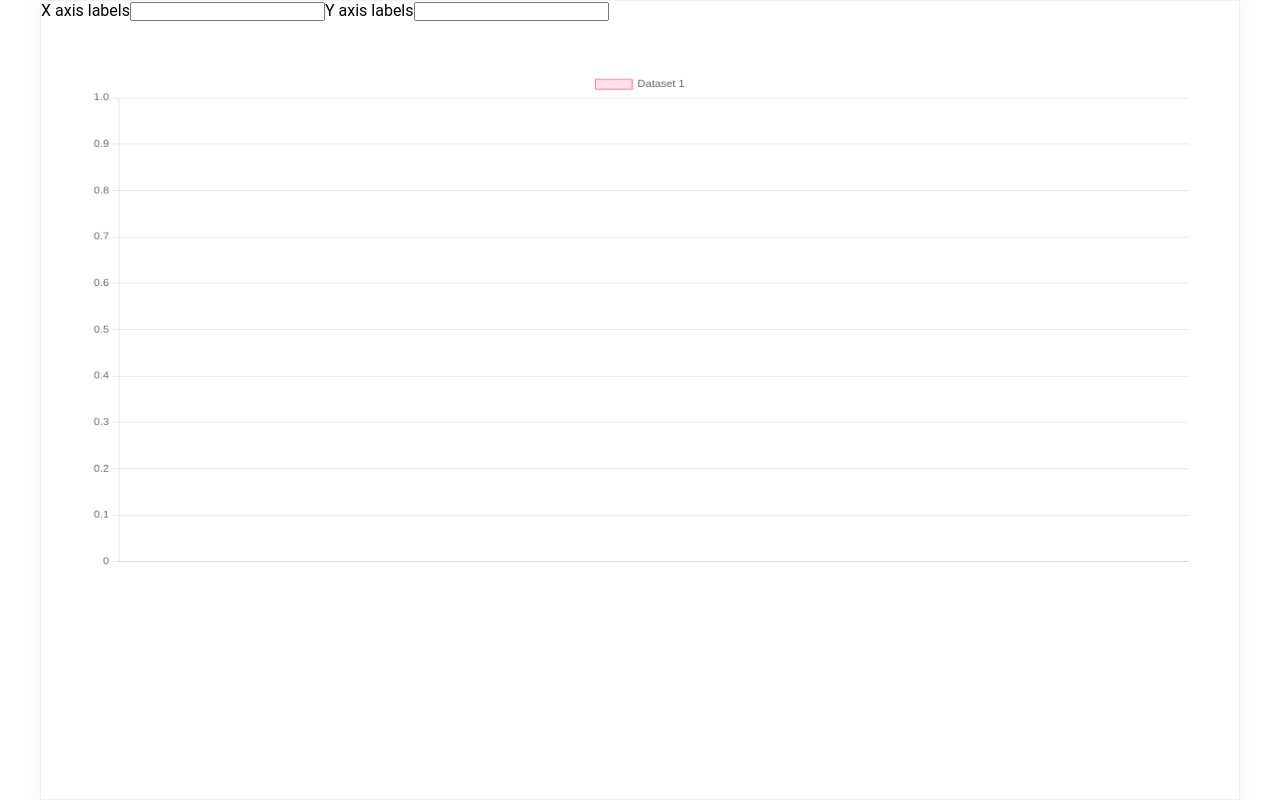
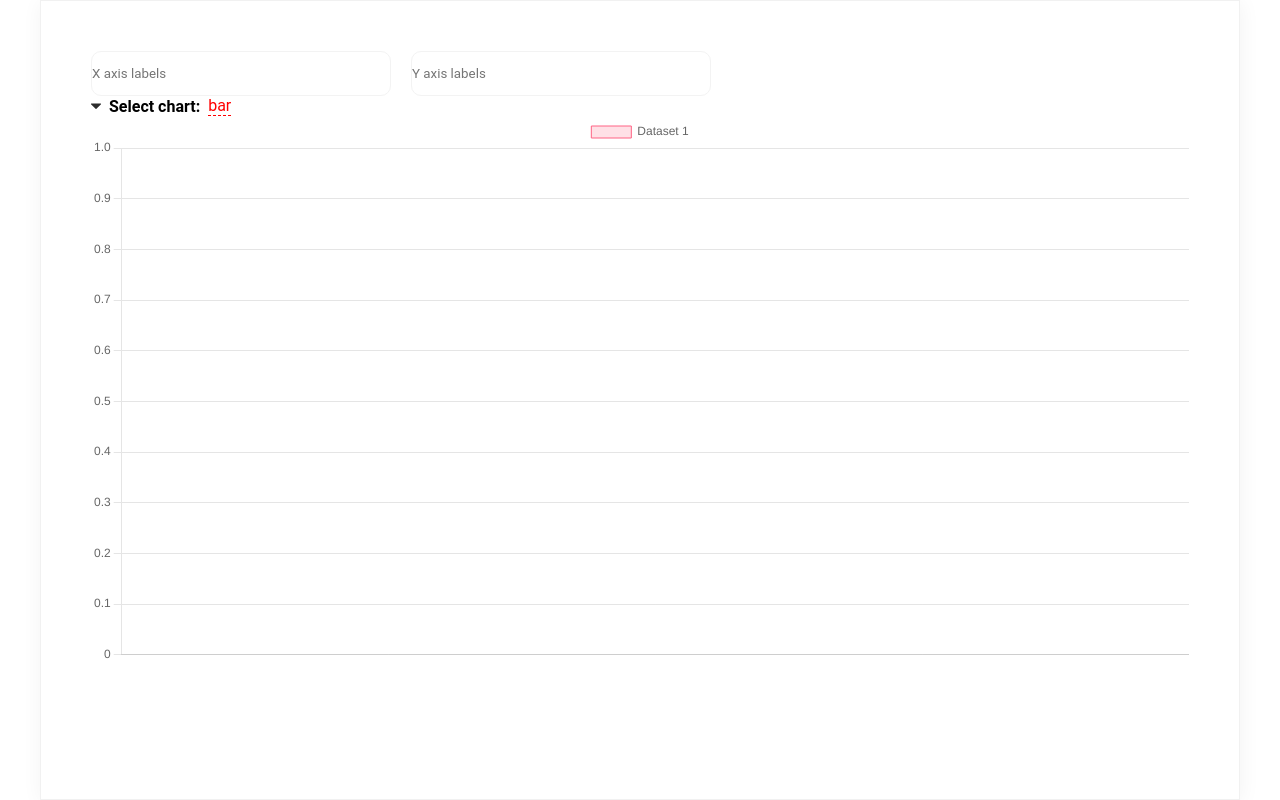
Before and after one commit to GrigoriyShkarta/react-cahrts, a React (Create React App) app: page / in a window 1280 px wide. Built offline with nearby package versions, Linux system fonts and the light colour scheme.

Commit message:
криво но работает

```diff
--- a/src/App.js
+++ b/src/App.js
@@ -1,4 +1,5 @@
 import Chart from "./components/Chart/Chart";
+
 
 function App() {
 
--- a/src/components/Chart/Chart.js
+++ b/src/components/Chart/Chart.js
@@ -1,41 +1,25 @@
 import {useState} from "react";
 
-import {Chart as ChartJS,
-        CategoryScale,
-        LinearScale,
-        BarElement,
-        ArcElement,
-        Title,
-        Tooltip,
-        Legend,
-        PointElement,
-        LineElement,} from 'chart.js';
-import {Bar, Pie, Line} from 'react-chartjs-2';
+import {Chart as ChartJS, CategoryScale, LinearScale, BarElement, ArcElement, Title, Tooltip, Legend,
+        PointElement, LineElement,} from 'chart.js';
+import {Bar, Line, Pie} from 'react-chartjs-2';
 
 import ChartsPopup from "../ChartsPopup/ChartsPopup";
+import InputsCharts from "../InputsCharts/InputsCharts";
 
 import './Chart.scss'
-import InputsCharts from "../InputsCharts/InputsCharts";
 
 
-ChartJS.register(
-    CategoryScale,
-    LinearScale,
-    PointElement,
-    LineElement,
-    BarElement,
-    ArcElement,
-    Title,
-    Tooltip,
-    Legend
-);
+ChartJS.register(CategoryScale, LinearScale, PointElement, LineElement, BarElement, ArcElement, Title,
+    Tooltip, Legend);
 
 
 const Chart = () => {
     const [labels, setLabels] = useState([]);
     const [numbers, setNumbers] = useState([]);
+    const [chart, setChart] = useState(0)
 
-    const items = ['bar', 'line', 'doughnut']
+    const items = ['bar', 'line', 'pie']
 
     const updateDataX = (value) => {
         setLabels(value)
@@ -43,6 +27,10 @@ const Chart = () => {
 
     const updateDataY = (value) => {
         setNumbers(value)
+    }
+
+    const toggleChart = (index) => {
+        setChart(index)
     }
 
     const options = {
@@ -85,8 +73,10 @@ const Chart = () => {
     return (
         <div className="container">
             <InputsCharts updateDataX={updateDataX} updateDataY={updateDataY}/>
-            {/*<ChartsPopup items={items}/>*/}
-            <Bar options={options} data={data}/>
+            <ChartsPopup items={items} toggleChart={toggleChart}/>
+            {chart === 0 ? <Bar options={options} data={data}/> : null}
+            {chart === 1 ? <Line options={options} data={data}/> : null}
+            {chart === 2 ? <Pie options={options} data={data}/> : null}
         </div>
     );
 };
--- a/src/components/Chart/Chart.scss
+++ b/src/components/Chart/Chart.scss
@@ -7,8 +7,9 @@
   transform: translate(-50%, -50%);
   box-shadow: 1px 2px 20px #f3f3f3;
   border: 1px solid #F1F1F1;
+  padding: 50px;
 
   canvas {
-    padding: 50px;
+
   }
 }
--- a/src/components/ChartsPopup/ChartsPopup.jsx
+++ b/src/components/ChartsPopup/ChartsPopup.jsx
@@ -2,32 +2,33 @@ import {useEffect, useRef, useState} from "react";
 
 import './ChartsPopup.scss'
 
-const ChartsPopup = ({items}) => {
+const ChartsPopup = ({items, toggleChart}) => {
     const [visiblePopup, setVisiblePopup] = useState(false);
     const [activeItem, setActiveItem] = useState(0);
 
     useEffect(() => {
-        document.body.addEventListener('click', handleOutsideClick)
-    }, [visiblePopup])
+        document.body.addEventListener('click', handleOutsideClick);
+    }, [visiblePopup]);
 
     const chartRef = useRef();
 
-
-    const activeLabel = items[0]
+    const activeLabel = items[activeItem];
 
     const handleOutsideClick = (e) => {
         if (!e.path.includes(chartRef.current)) {
-            setVisiblePopup(false)
+            setVisiblePopup(false);
         }
-    }
+    };
 
     const toggleVisiblePopup = () => {
         setVisiblePopup(!visiblePopup);
     };
 
     const onSelectItem = (index) => {
-        setActiveItem(index)
-    }
+        setActiveItem(index);
+        setVisiblePopup(false);
+        toggleChart(index)
+    };
 
     return (
         <div ref={chartRef} className="sort">
--- a/src/components/InputsCharts/InputsCharts.jsx
+++ b/src/components/InputsCharts/InputsCharts.jsx
@@ -1,4 +1,6 @@
 import {useEffect, useRef, useState} from "react";
+
+import './InputsCharts.scss'
 
 const InputsCharts = ({updateDataX, updateDataY}) => {
     const [labels, setLabels] = useState([]);
@@ -17,7 +19,6 @@ const InputsCharts = ({updateDataX, updateDataY}) => {
     const onSelectX = (event) => {
         if (event.key === "Enter") {
             updateDataX(event.currentTarget.value.split(','))
-            console.log('hi')
         }
 
     }
@@ -39,9 +40,9 @@ const InputsCharts = ({updateDataX, updateDataY}) => {
     }
 
     return (
-        <div ref={inputRef}>
-            <label>X axis labels</label><input onKeyDown={onSelectX} onBlur={onSelectX}/>
-            <label>Y axis labels</label><input onKeyPress={onSelectY} onBlur={onSelectY}/>
+        <div className="inputs" ref={inputRef}>
+            <input onKeyDown={onSelectX} onBlur={onSelectX} placeholder="X axis labels"/>
+            <input onKeyPress={onSelectY} onBlur={onSelectY} placeholder="Y axis labels"/>
         </div>
     );
 };
--- /dev/null
+++ b/src/components/InputsCharts/InputsCharts.scss
@@ -0,0 +1,12 @@
+.inputs {
+  width: 1200px;
+  margin: 0 auto;
+
+  input {
+    width: 300px;
+    height: 45px;
+    border: 1px solid #F3F3F3;
+    border-radius: 10px;
+    margin-right: 20px;
+  }
+}
```
Lines whose indentation alone changed are shown as unchanged.
